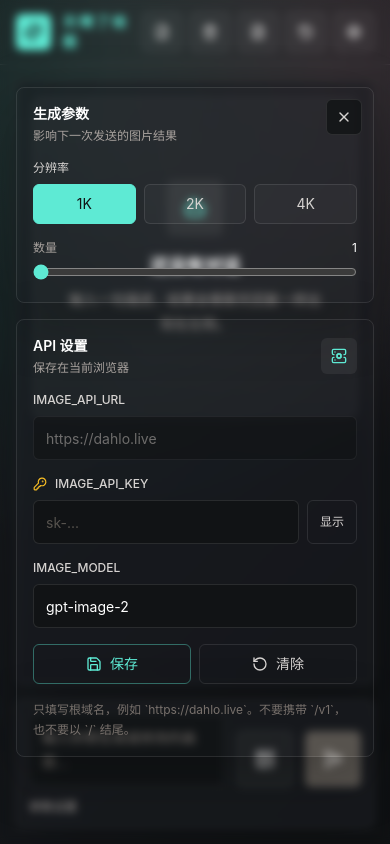
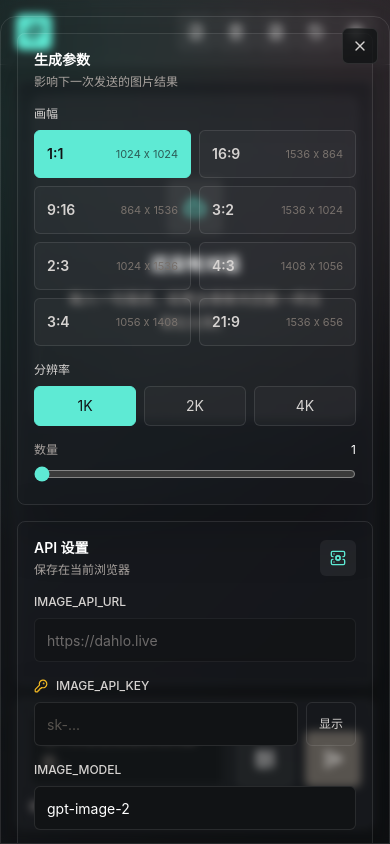
Before and after one commit to 728209093/Midjourney, a Next.js app: page / in a window 390 px wide. Both pictures are taken after a click on the button "设置". Built offline with nearby package versions, Linux system fonts and the light colour scheme.

Commit message:
修复异常

```diff
--- a/app/page.tsx
+++ b/app/page.tsx
@@ -40,6 +40,17 @@ const DEFAULT_API_CONFIG: ImageApiConfig = {
   model: "gpt-image-2",
 };
 
+const ASPECT_OPTIONS: Array<{ label: string; size: ImageSize; detail: string }> = [
+  { label: "1:1", size: "1024x1024", detail: "1024 x 1024" },
+  { label: "16:9", size: "1536x864", detail: "1536 x 864" },
+  { label: "9:16", size: "864x1536", detail: "864 x 1536" },
+  { label: "3:2", size: "1536x1024", detail: "1536 x 1024" },
+  { label: "2:3", size: "1024x1536", detail: "1024 x 1536" },
+  { label: "4:3", size: "1408x1056", detail: "1408 x 1056" },
+  { label: "3:4", size: "1056x1408", detail: "1056 x 1408" },
+  { label: "21:9", size: "1536x656", detail: "1536 x 656" },
+];
+
 type ChatTurn = {
   id: string;
   prompt: string;
@@ -74,7 +85,7 @@ type SettingsMessage = {
 
 export default function Home() {
   const [prompt, setPrompt] = useState("");
-  const [size] = useState<ImageSize>("1024x1024");
+  const [size, setSize] = useState<ImageSize>("1024x1024");
   const [resolution, setResolution] = useState<ImageResolution>("1k");
   const [quality, setQuality] = useState<ImageQuality>("medium");
   const [count, setCount] = useState(1);
@@ -354,6 +365,7 @@ export default function Home() {
 
   function handleReuse(image: GeneratedImage) {
     setPrompt(image.prompt);
+    setSize(image.size || "1024x1024");
     setResolution(image.resolution || "1k");
     setQuality(image.quality);
     scrollToComposer();
@@ -423,15 +435,17 @@ export default function Home() {
         onClose={() => setSettingsOpen(false)}
       >
         <ParameterSettings
+          size={size}
           resolution={resolution}
           count={count}
           loading={loading}
+          onSizeChange={setSize}
           onResolutionChange={setResolution}
           onCountChange={setCount}
         />
       </SettingsDialog>
 
-      <div className="mx-auto flex min-h-0 w-full max-w-7xl flex-1 flex-col px-4 py-4 sm:px-6">
+      <div className="mx-auto flex min-h-0 w-full max-w-7xl flex-1 flex-col px-4 pb-4 pt-20 sm:px-6 sm:pt-20">
         <section
           id="history"
           ref={chatRef}
@@ -522,6 +536,12 @@ export default function Home() {
                   移除
                 </button>
               </div>
+            ) : null}
+
+            {error ? (
+              <p className="rounded-md border border-coral/40 bg-coral/[0.12] px-3 py-2 text-xs leading-5 text-coral" role="alert">
+                {error}
+              </p>
             ) : null}
 
             <div className="flex items-end gap-3">
@@ -634,7 +654,7 @@ export default function Home() {
         <button
           type="button"
           onClick={() => bottomRef.current?.scrollIntoView({ behavior: "smooth" })}
-          className="fixed bottom-28 right-4 z-30 inline-flex items-center gap-2 rounded-full border border-white/10 bg-ink/90 px-4 py-2 text-sm text-white shadow-soft backdrop-blur"
+          className="fixed bottom-24 right-4 z-40 inline-flex items-center gap-2 rounded-full border border-white/10 bg-ink/90 px-4 py-2 text-sm text-white shadow-soft backdrop-blur"
         >
           <ChevronDown className="size-4" aria-hidden />
           回到底部
@@ -651,15 +671,19 @@ export default function Home() {
 }
 
 function ParameterSettings({
+  size,
   resolution,
   count,
   loading,
+  onSizeChange,
   onResolutionChange,
   onCountChange,
 }: {
+  size: ImageSize;
   resolution: ImageResolution;
   count: number;
   loading: boolean;
+  onSizeChange: (value: ImageSize) => void;
   onResolutionChange: (value: ImageResolution) => void;
   onCountChange: (value: number) => void;
 }) {
@@ -673,9 +697,25 @@ function ParameterSettings({
       </div>
 
       <div className="space-y-4">
-        <div className="space-y-2">
+        <div className="grid min-w-0 gap-4 xl:grid-cols-[minmax(0,1.45fr)_minmax(12rem,0.75fr)]">
+          <div className="min-w-0 space-y-2">
+            <p className="text-xs font-medium text-stone-300">画幅</p>
+            <div className="grid grid-cols-2 gap-2 sm:grid-cols-4 xl:grid-cols-2">
+              {ASPECT_OPTIONS.map((item) => (
+                <AspectChip
+                  key={item.size}
+                  label={item.label}
+                  detail={item.detail}
+                  active={size === item.size}
+                  onClick={() => onSizeChange(item.size)}
+                />
+              ))}
+            </div>
+          </div>
+
+          <div className="min-w-0 space-y-2">
             <p className="text-xs font-medium text-stone-300">分辨率</p>
-          <div className="grid grid-cols-3 gap-2">
+            <div className="grid grid-cols-3 gap-2 xl:grid-cols-1">
               {(["1k", "2k", "4k"] as const).map((item) => (
                 <ModeChip
                   key={item}
@@ -684,6 +724,7 @@ function ParameterSettings({
                   onClick={() => onResolutionChange(item)}
                 />
               ))}
+            </div>
           </div>
         </div>
 
@@ -704,6 +745,34 @@ function ParameterSettings({
         </div>
       </div>
     </section>
+  );
+}
+
+function AspectChip({
+  label,
+  detail,
+  active,
+  onClick,
+}: {
+  label: string;
+  detail: string;
+  active: boolean;
+  onClick: () => void;
+}) {
+  return (
+    <button
+      type="button"
+      onClick={onClick}
+      className={cn(
+        "flex min-h-12 min-w-0 items-center justify-between gap-2 rounded-md border px-3 py-2 text-left transition",
+        active
+          ? "border-mint bg-mint text-ink"
+          : "border-white/10 bg-white/[0.03] text-stone-300 hover:border-mint/50 hover:text-white",
+      )}
+    >
+      <span className="shrink-0 text-sm font-semibold">{label}</span>
+      <span className={cn("truncate text-[11px]", active ? "text-ink/65" : "text-stone-500")}>{detail}</span>
+    </button>
   );
 }
 
@@ -743,7 +812,7 @@ function ModeChip({
       type="button"
       onClick={onClick}
       className={cn(
-        "h-10 rounded-md border px-2 text-sm transition",
+        "h-10 min-w-0 rounded-md border px-2 text-sm transition",
         active
           ? "border-mint bg-mint text-ink"
           : "border-white/10 bg-white/[0.03] text-stone-300 hover:border-mint/50",
--- a/components/Header.tsx
+++ b/components/Header.tsx
@@ -9,22 +9,22 @@ type HeaderProps = {
 
 export function Header({ onOpenSettings, onNewChat, onClearChat }: HeaderProps) {
   return (
-    <header className="sticky top-0 z-30 border-b border-white/10 bg-ink/88 backdrop-blur-xl">
-      <div className="mx-auto flex h-16 w-full max-w-7xl items-center justify-between px-4 sm:px-6">
-        <div className="flex items-center gap-3">
-          <div className="grid size-9 place-items-center rounded-md bg-mint text-ink shadow-soft">
+    <header className="fixed inset-x-0 top-0 z-50 border-b border-white/10 bg-ink/92 shadow-soft backdrop-blur-xl">
+      <div className="mx-auto flex h-16 w-full max-w-7xl items-center justify-between gap-3 px-4 sm:px-6">
+        <div className="flex min-w-0 items-center gap-3">
+          <div className="grid size-9 shrink-0 place-items-center rounded-md bg-mint text-ink shadow-soft">
             <Sparkles className="size-5" aria-hidden />
           </div>
-          <div>
+          <div className="hidden min-w-0 sm:block">
             <p className="text-sm font-semibold uppercase tracking-[0.18em] text-mint">天晴了绘图</p>
           </div>
         </div>
 
-        <nav className="flex items-center gap-2" aria-label="主导航">
+        <nav className="flex shrink-0 items-center gap-1 sm:gap-2" aria-label="主导航">
           <button
             type="button"
             onClick={onNewChat}
-            className="inline-flex size-10 items-center justify-center rounded-md border border-white/10 bg-white/[0.04] text-stone-200 transition hover:border-mint/50 hover:text-mint"
+            className="inline-flex size-9 items-center justify-center rounded-md border border-white/10 bg-white/[0.04] text-stone-200 transition hover:border-mint/50 hover:text-mint sm:size-10"
             title="新建聊天"
           >
             <FilePlus className="size-4" aria-hidden />
@@ -33,7 +33,7 @@ export function Header({ onOpenSettings, onNewChat, onClearChat }: HeaderProps)
           <button
             type="button"
             onClick={onClearChat}
-            className="inline-flex size-10 items-center justify-center rounded-md border border-white/10 bg-white/[0.04] text-stone-200 transition hover:border-coral/60 hover:text-coral"
+            className="inline-flex size-9 items-center justify-center rounded-md border border-white/10 bg-white/[0.04] text-stone-200 transition hover:border-coral/60 hover:text-coral sm:size-10"
             title="清空当前聊天"
           >
             <Trash2 className="size-4" aria-hidden />
@@ -41,7 +41,7 @@ export function Header({ onOpenSettings, onNewChat, onClearChat }: HeaderProps)
           </button>
           <Link
             href="/docs"
-            className="inline-flex size-10 items-center justify-center rounded-md border border-white/10 bg-white/[0.04] text-stone-200 transition hover:border-mint/50 hover:text-mint"
+            className="inline-flex size-9 items-center justify-center rounded-md border border-white/10 bg-white/[0.04] text-stone-200 transition hover:border-mint/50 hover:text-mint sm:size-10"
             title="说明文档"
           >
             <FileText className="size-4" aria-hidden />
@@ -49,7 +49,7 @@ export function Header({ onOpenSettings, onNewChat, onClearChat }: HeaderProps)
           </Link>
           <a
             href="#history"
-            className="inline-flex size-10 items-center justify-center rounded-md border border-white/10 bg-white/[0.04] text-stone-200 transition hover:border-mint/50 hover:text-mint"
+            className="inline-flex size-9 items-center justify-center rounded-md border border-white/10 bg-white/[0.04] text-stone-200 transition hover:border-mint/50 hover:text-mint sm:size-10"
             title="历史记录"
           >
             <History className="size-4" aria-hidden />
@@ -58,7 +58,7 @@ export function Header({ onOpenSettings, onNewChat, onClearChat }: HeaderProps)
           <button
             type="button"
             onClick={onOpenSettings}
-            className="inline-flex size-10 items-center justify-center rounded-md border border-white/10 bg-white/[0.04] text-stone-200 transition hover:border-mint/50 hover:text-mint"
+            className="inline-flex size-9 items-center justify-center rounded-md border border-white/10 bg-white/[0.04] text-stone-200 transition hover:border-mint/50 hover:text-mint sm:size-10"
             title="设置"
           >
             <Settings className="size-4" aria-hidden />
--- a/components/SettingsDialog.tsx
+++ b/components/SettingsDialog.tsx
@@ -42,16 +42,14 @@ export function SettingsDialog({
 
   return (
     <div
-      className="fixed inset-0 z-50 grid place-items-center bg-black/78 p-4 backdrop-blur-sm"
+      className="fixed inset-0 z-50 grid place-items-end bg-black/78 p-0 backdrop-blur-sm sm:place-items-center sm:p-4"
       role="dialog"
       aria-modal="true"
       aria-label="设置"
       onClick={onClose}
     >
-      <div
-        className="relative w-full max-w-4xl"
-        onClick={(event) => event.stopPropagation()}
-      >
+      <div className="relative w-full max-w-4xl" onClick={(event) => event.stopPropagation()}>
+        <div className="max-h-[calc(100vh-1rem)] overflow-hidden rounded-t-2xl border border-white/10 bg-panel/92 shadow-soft sm:max-h-[calc(100vh-2rem)] sm:rounded-lg">
           <button
             type="button"
             onClick={onClose}
@@ -62,7 +60,8 @@ export function SettingsDialog({
             <span className="sr-only">关闭</span>
           </button>
 
-        <div className="grid gap-4 lg:grid-cols-[minmax(0,1fr)_minmax(320px,420px)]">
+          <div className="max-h-[calc(100vh-1rem)] overflow-y-auto p-4 sm:max-h-[calc(100vh-2rem)]">
+            <div className="grid min-w-0 gap-4 lg:grid-cols-[minmax(0,1fr)_minmax(320px,420px)]">
               {children}
 
               <ApiSettings
@@ -84,5 +83,7 @@ export function SettingsDialog({
             ) : null}
           </div>
         </div>
+      </div>
+    </div>
   );
 }
--- a/lib/validators.ts
+++ b/lib/validators.ts
@@ -7,7 +7,16 @@ import type {
 } from "@/types/image";
 import { validateApiBaseUrl } from "@/lib/api-url";
 
-export const IMAGE_SIZES: ImageSize[] = ["1024x1024"];
+export const IMAGE_SIZES: ImageSize[] = [
+  "1024x1024",
+  "1536x864",
+  "864x1536",
+  "1536x1024",
+  "1024x1536",
+  "1408x1056",
+  "1056x1408",
+  "1536x656",
+];
 export const IMAGE_RESOLUTIONS: ImageResolution[] = ["1k", "2k", "4k"];
 export const IMAGE_QUALITIES: ImageQuality[] = ["low", "medium", "high"];
 
```
Also changed, not shown: types/image.ts (+9 -1 lines). Lines whose indentation alone changed are shown as unchanged.
